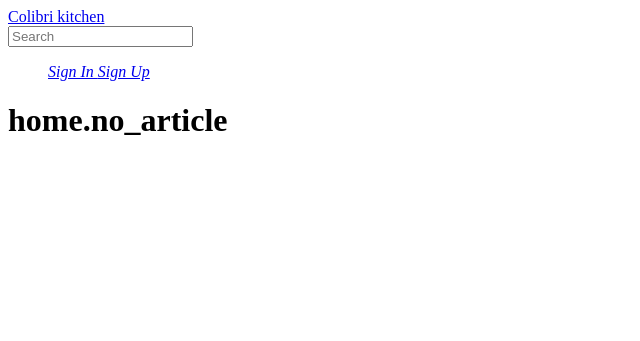
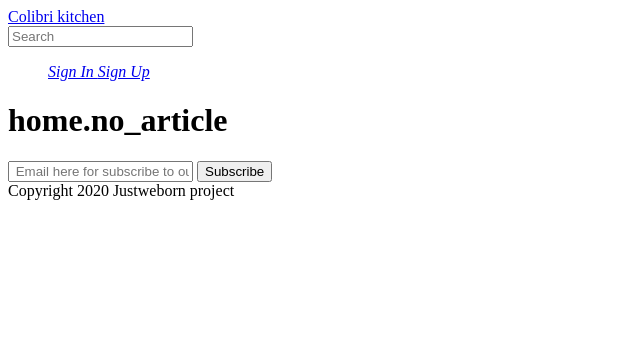
Before and after one commit to Shinanubis/Colibri_project, a Symfony app: template templates/blog/home/index.html.twig in a window 1280 px wide. Shown: the top 341 px of the page, without its empty margins (0-640 px from the left). Run offline with Twig, Linux system fonts and the light colour scheme; the template is opened without the code that fills it, so the values that code supplies are empty; some libraries are stand-ins or nearby versions.

Commit message:
add footer with newsletter form

```diff
--- a/templates/base.html.twig
+++ b/templates/base.html.twig
@@ -10,6 +10,7 @@
     <body>
         {% include './blog/navbar.html.twig' %}
         {% block body %}{% endblock %}
+        {% include './blog/footer.html.twig' %}
         {% block javascripts %}
             {{ encore_entry_script_tags('app') }}
         {% endblock javascripts%}
--- /dev/null
+++ b/templates/blog/footer.html.twig
@@ -0,0 +1,13 @@
+<footer class="bg-dark sticky-bo">
+    <div class="col-md-3 subscribe">
+        <div class="input-group">
+            <input type="email" class="form-control" placeholder=" Email here for subscribe to our Newsletter">
+            <span class="input-group-btn">
+                <button class="btn bg-success" type="submit">Subscribe</button>
+            </span>
+        </div>
+    </div>
+    <div class="col-md4 text-center text-white">
+        Copyright 2020 Justweborn project
+    </div>
+</footer>
--- a/templates/blog/home/index.html.twig
+++ b/templates/blog/home/index.html.twig
@@ -16,11 +16,11 @@
                         by {{ article.author.username }}
                     </div>
                 </div>
-                <footer class="card-footer">
+                <div class="card-footer">
                     <a href="article/{{ article.slug }}" class="card-footer-item is-primary">
                         read more
                     </a>
-                </footer>
+                </div>
             </div>
         {% endfor %}
 
--- a/templates/blog/user/profile/_form.html.twig
+++ /dev/null
@@ -1,4 +0,0 @@
-{{ form_start(form) }}
-    {{ form_row(form.username) }}
-    <button class="btn btn-lg btn-primary btn-block">{{ button_label|default('Save') }}</button>
-{{ form_end(form) }}
```
Also changed, not shown: assets/styles/app.scss (+30 -0 lines), public/uploads/images/covered/b5d544c4b9cd1489a61b67659a9a6655.jpeg (added).
